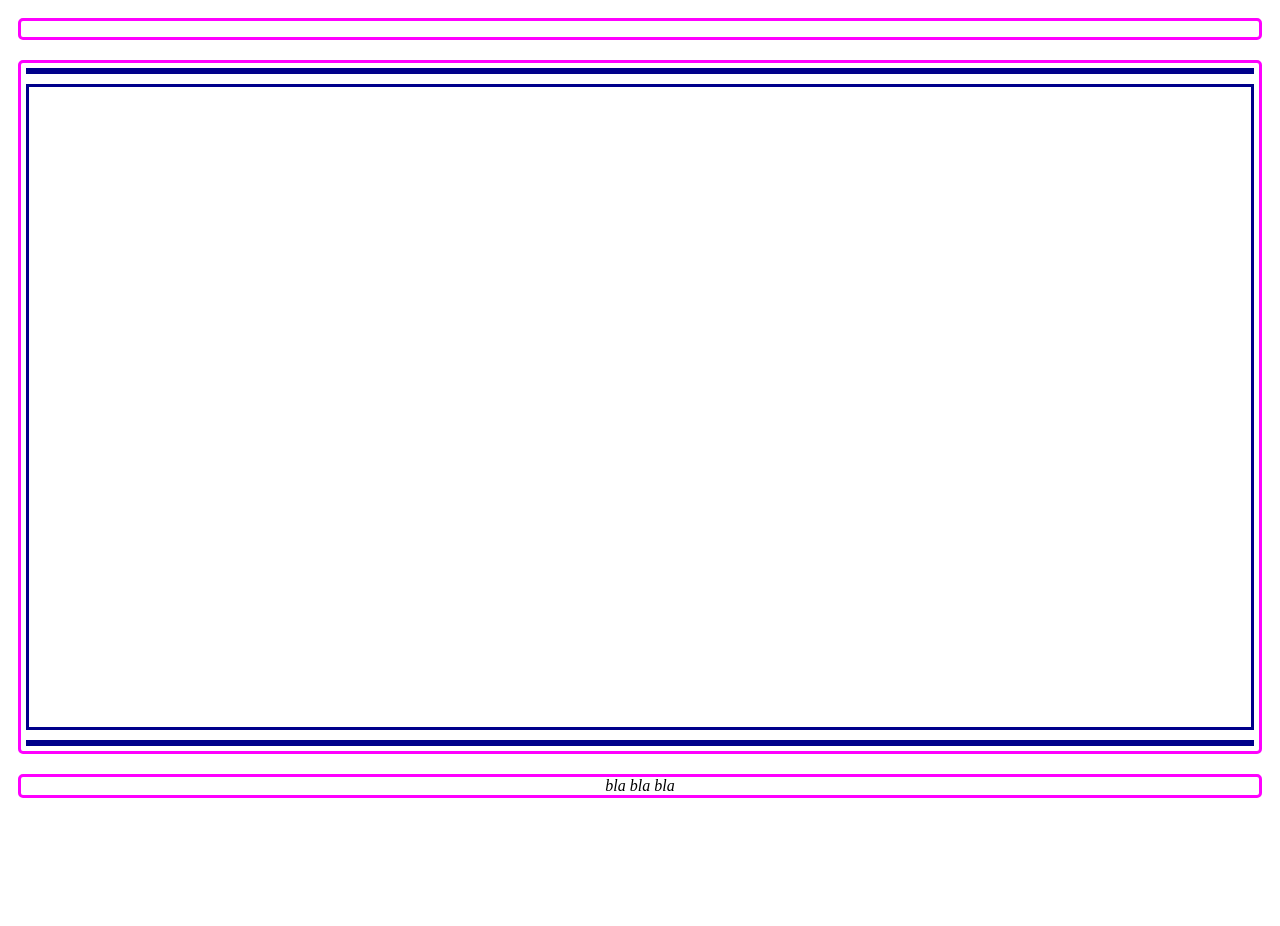
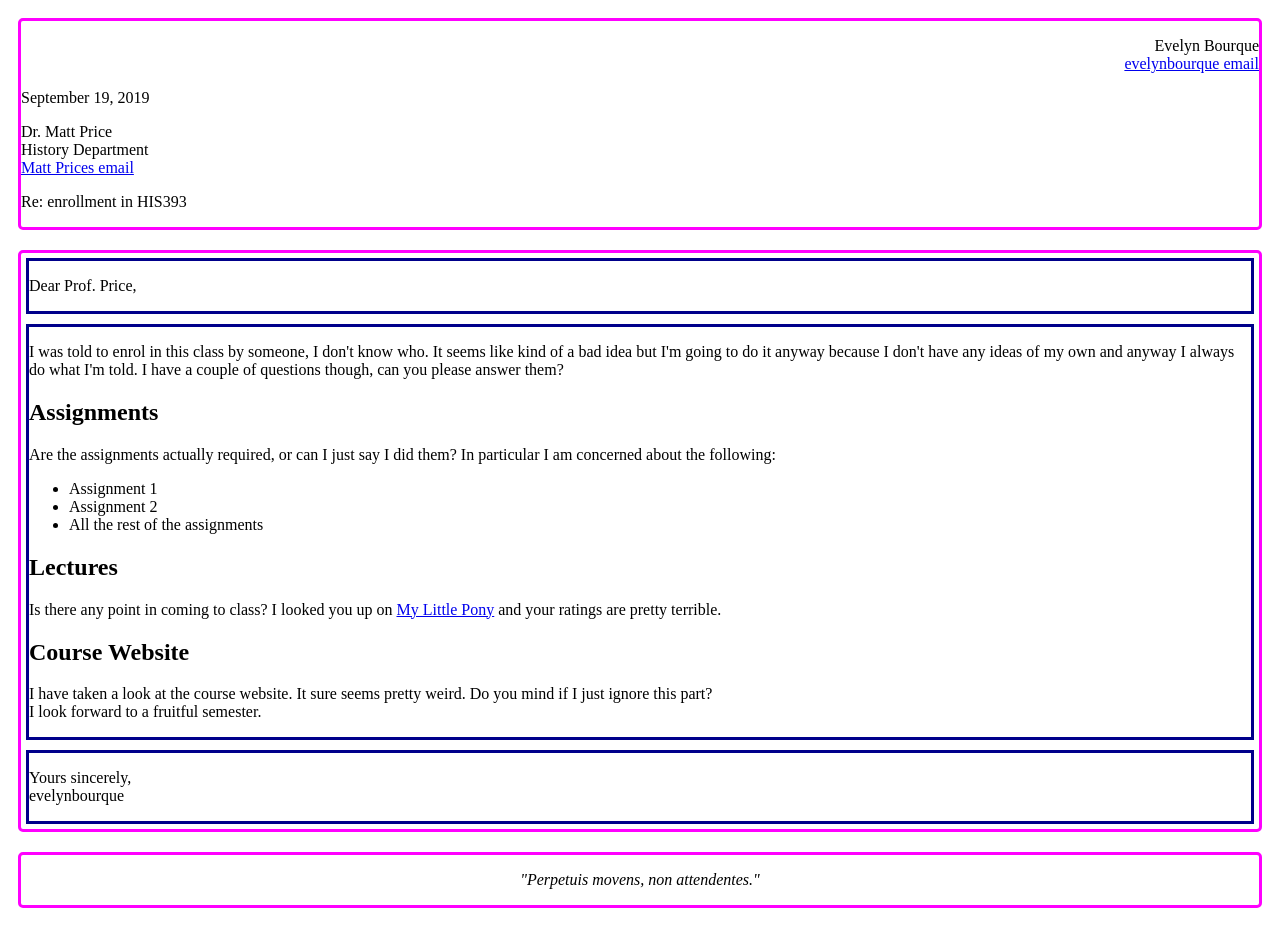
Before and after one commit to dh20199/01-blog-evelynbourque, a website: page 01/index.html in a window 1280 px wide. Before the commit the page ends 816 px from the top, so only its background shows below. Drawn offline with Linux system fonts and the light colour scheme.

Commit message:
Problem 2 Commit

```diff
--- a/01/index.html
+++ b/01/index.html
@@ -10,40 +10,69 @@
         <main>
             <header>
                 <div class="senderinfo">
-                    <p>
-
+                    <p>Evelyn Bourque<br>
+                        <a href="mailto:evelyn.bourque@mail.utoronto.ca">evelynbourque email</a><br>
                     </p>
                 </div>
 
                 <time>
-
+                    September 19, 2019
                 </time>
 
                 <div class="recipient">
+                    <p>Dr. Matt Price<br>
+                        History Department<br>
+                        <a href="mailto:matt.price@utoronto.ca">Matt Prices email</a>
+
+                    </p>
 
                 </div>
 
                 <div class="subject">
+                    <p>Re: enrollment in HIS393
+
+                     </p>
 
                 </div>
             </header>
 
             <article>
                 <div class="greeting">
+                    <p>Dear Prof. Price,</p>
 
                 </div>
 
                 <div class="text">
+                    <p>I was told to enrol in this class by someone, I don't know who. It seems like kind of a bad idea but I'm going to do it anyway because I don't have any ideas of my own and anyway I always do what I'm told. I have a couple of questions though, can you please answer them?
+                        </p>
+                        <h1>Assignments</h1>
+                            <p>Are the assignments actually required, or can I just say I did them?  In particular I am concerned about the following:</p>
+                                <ul>
+                                     <li>Assignment 1</li>
+                                     <li>Assignment 2</li>
+                                     <li>All the rest of the assignments</li>
+                                </ul>
+                        <h1>Lectures</h1>
+                            <p>Is there any point in coming to class? I looked you up on <a href="https://www.pinterest.ca/pin/840273242953005718/">My Little Pony</a> and your ratings are pretty terrible.
+                            </p>
+
+                        <h1>Course Website</h1>
+                            <p>I have taken a look at the course website. It sure seems pretty weird.  Do you mind if I just ignore this part?<br>
+
+                            I look forward to a fruitful semester. </p>
 
                 </div>
 
                 <div class="closing">
+                    <p>Yours sincerely,<br>
+                            evelynbourque</p>
 
                 </div>
             </article>
 
             <footer>
-                bla bla bla
+                <p>"Perpetuis movens, non attendentes."
+                    </p>
             </footer>
         </main>
     </body>
--- a/03/style.css
+++ b/03/style.css
@@ -26,7 +26,7 @@ article {
     margin-bottom: 10px;
     margin-left: 10px;
     margin-right: 10px;
-    float: "flow-root";
+    display: flow-root;
 
 }
 
```
Also changed, not shown: 02/index.html (+36 -1 lines).
